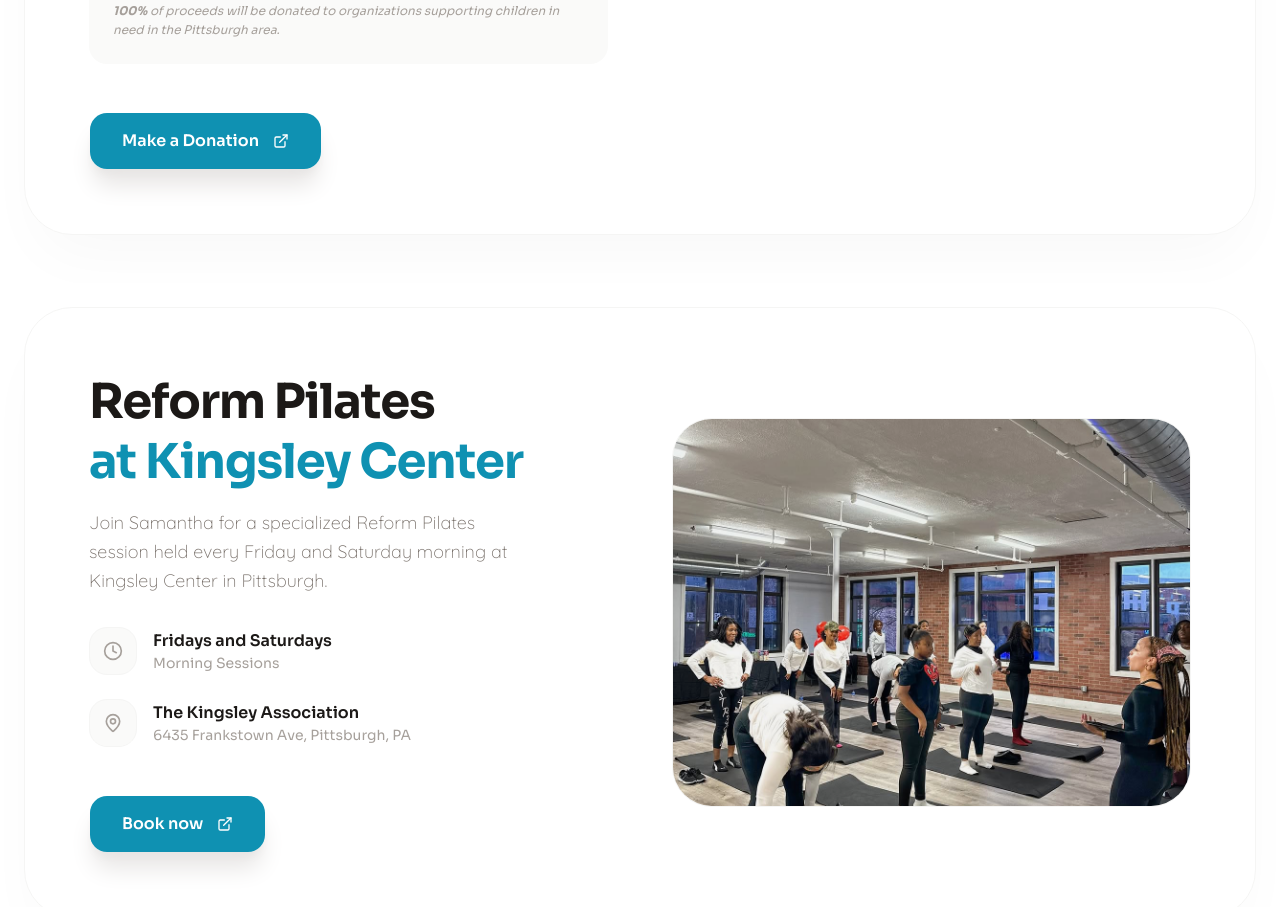
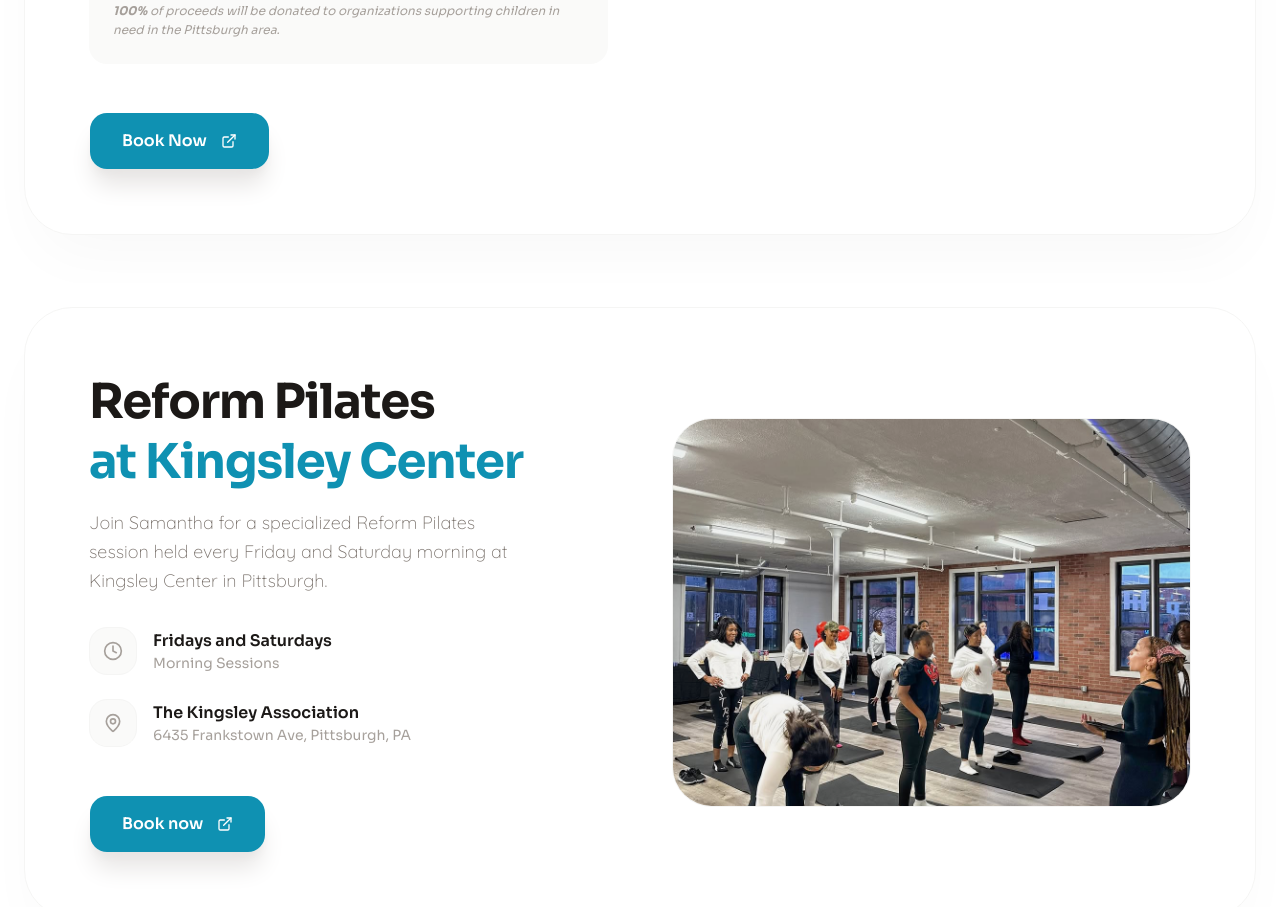
Before and after one commit to sarimsteady/pkwy-wellness, a Next.js app: page / in a window 1280 px wide. Shown: the part 4340-5247 px from the top of the page. Built offline with nearby package versions, Linux system fonts and the light colour scheme; no server answers.

Commit message:
chore: call to action text

```diff
--- a/components/classes/sacred-movement-classes/sacred-movement-classes.tsx
+++ b/components/classes/sacred-movement-classes/sacred-movement-classes.tsx
@@ -77,7 +77,7 @@ export function SacredMovementClasses() {
                                 >
                                     <Button size="lg" className="w-full md:w-auto rounded-2xl px-8 py-7 bg-primary hover:bg-primary/80 text-white shadow-xl shadow-stone-200 transition-all duration-300 group/btn">
                                         <span className={`text-base font-semibold ${Fonts.sora.className}`}>
-                                            Make a Donation
+                                            Book Now
                                         </span>
                                         <ExternalLink className="size-4 ml-2 group-hover/btn:translate-x-1 transition-transform" />
                                     </Button>
```
